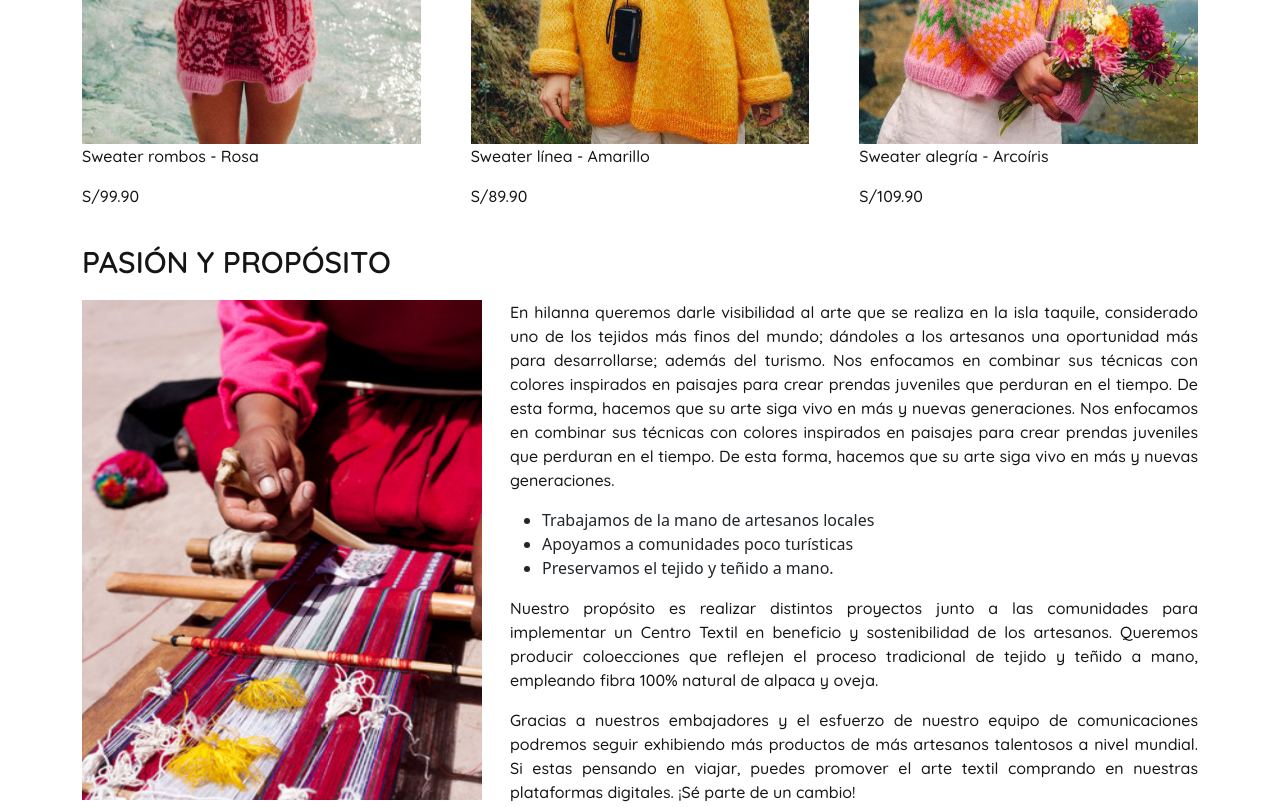
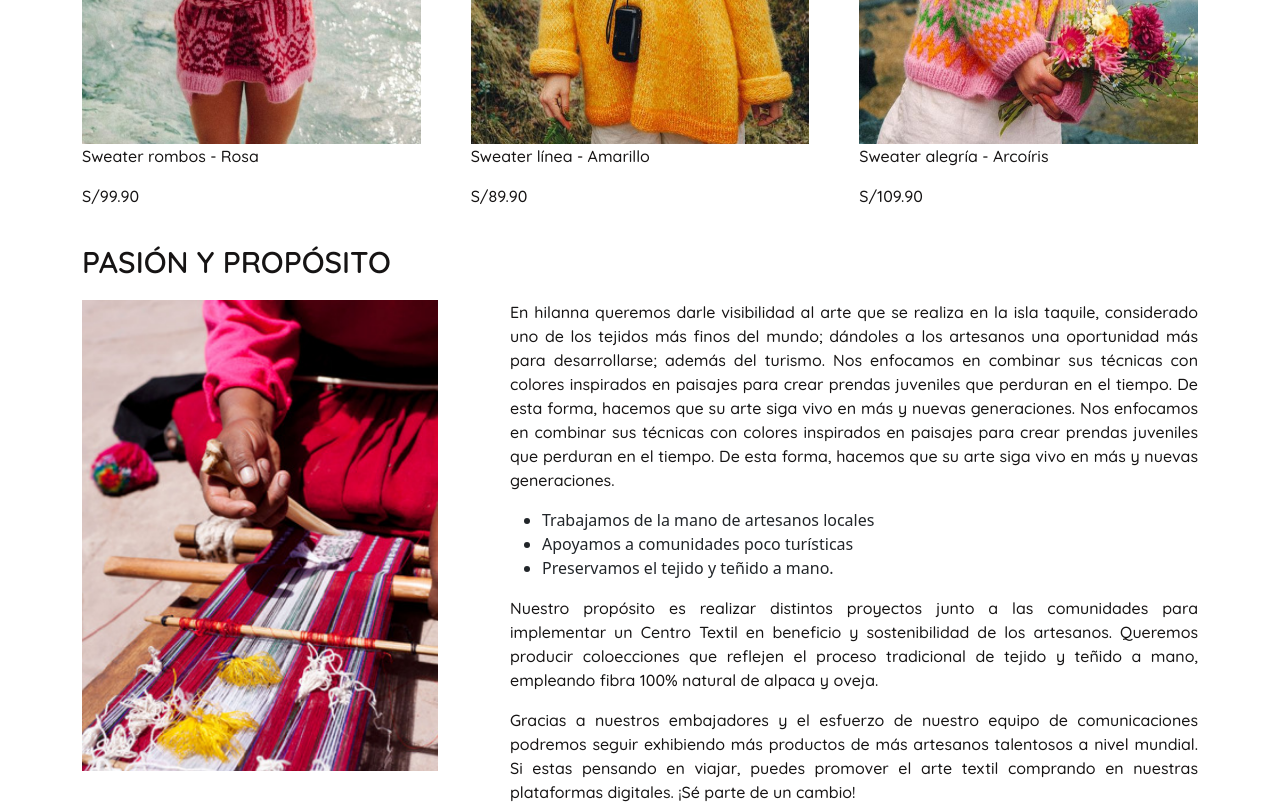
Before and after one commit to tanianaula/SASS, a website: page index.html in a window 1280 px wide. Shown: the part 1784-2591 px from the top of the page. Drawn offline with nearby package versions, Linux system fonts and the light colour scheme.

Commit message:
se ordeno los components

```diff
--- a/scss/pages/_index.scss
+++ b/scss/pages/_index.scss
@@ -41,8 +41,7 @@ p{
 
 .propósito
   img{
-    width: 400px;
-    height: 500px;
+    width: 100%;
     margin-bottom: 20px;
   }
 
```
Also changed, not shown: pages/contacto.html (+0 -16 lines), css/style.css, 1 other file.
